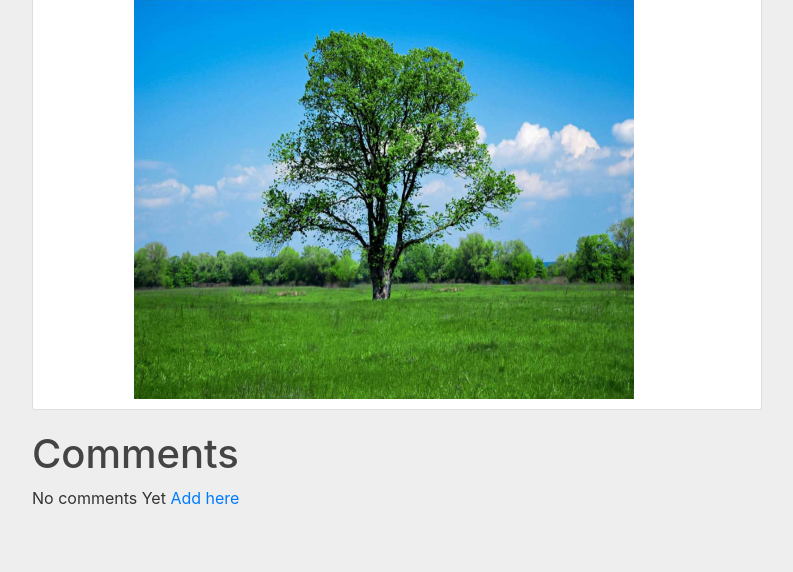
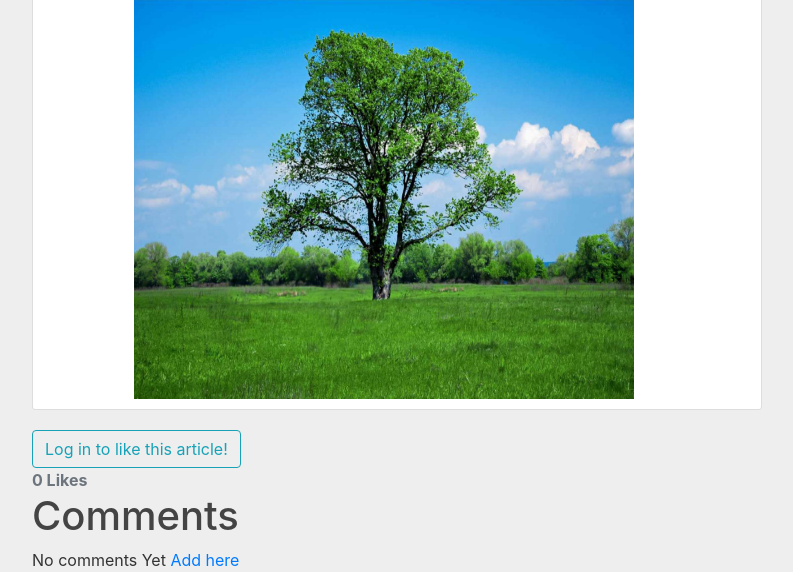
Before and after one commit to 119364951/FYPx, a Django app: page /greenpost/3/ in a window 1280 px wide. Shown: the part 472-1044 px from the top of the page, without its empty margins (53-846 px from the left). Before the commit the page ends 976 px from the top, so only its background shows below. Run offline with Django 4.2, Linux system fonts and the light colour scheme; data comes from the database, SQL or seed files in the repository; both versions use the stored data as it was after the commit; data that the repository does not hold is empty; some libraries are stand-ins or nearby versions.

Commit message:
IT6-Mk11

```diff
--- a/website/models.py
+++ b/website/models.py
@@ -18,7 +18,7 @@ class Posts(models.Model):
     # If User gets deleted their posts get removed too
     author = models.ForeignKey(User, on_delete=models.CASCADE)
     image = models.ImageField(default='/media/posts/default.jpg', upload_to='posts')
-#TBC
+    #Code derived "How to add Like/Unlike button to your Django Blog"
     likes = models.ManyToManyField(User, related_name='post_like')
 
     def number_of_likes(self):
@@ -32,6 +32,11 @@ class GreenPosts(models.Model):
     # If User gets deleted their posts get removed too
     author = models.ForeignKey(User, on_delete=models.CASCADE)
     image = models.ImageField(default='/media/posts/default.jpg', upload_to='posts')
+    #Code derived "How to add Like/Unlike button to your Django Blog"
+    likes = models.ManyToManyField(User, related_name='greenpost_like')
+
+    def number_of_likes(self):
+        return self.likes.count()
 
  #Code derived from "Build A Blog Comment Section - Django Blog #33" Timestamp 1:40
  #Code Derived from https://djangocentral.com/creating-comments-system-with-django/
--- a/website/templates/website/greenposts_detail.html
+++ b/website/templates/website/greenposts_detail.html
@@ -19,6 +19,23 @@
         <img src="{{ object.image.url}}" alt="{{ object.title }}" width="500" height="400" >
     </div>
     </article>
+
+<!-- Code derived "How to add Like/Unlike button to your Django Blog" -->
+<!-- LIKES -->
+    {% if user.is_authenticated %}
+        <form action="{% url 'greenpost_like' object.id %}" method="POST">
+         {% csrf_token %}
+
+    {% if post_is_liked %}
+         <button type="submit" name="greenpost_id" value="{{object.id}}" class="btn btn-info">Unlike</button>
+         {% else %}
+         <button type="submit" name="greenpost_id" value="{{object.id}}" class="btn btn-info">Like</button>
+            {% endif %}
+        </form>
+    {% else %}
+         <a class="btn btn-outline-info" href="{% url 'login' %}?next={{request.path}}">Log in to like this article!</a><br>
+        {% endif %}
+        <strong class="text-secondary">{{ number_of_likes }} Like{{ number_of_likes|pluralize }}</strong>
 
 <!-- Code derived from "Build a Blog Comment Section - Django Blog #33" Timestamp -->
 <!-- Code updated from "Post Blog Comments - Django Blog #33" Timestamp 8:18 -->
--- a/website/templates/website/home.html
+++ b/website/templates/website/home.html
@@ -20,7 +20,6 @@
     {% for posts in posts %}
     <article class="media content-section">
 <!-- "Code derived from Python Django Tutorial: Full-Featured Web App Part 9 - Update User Profile" Tiemstamp 24:06-->
-<!-- Not working -->
        <img class="rounded-circle article-img" src="{{ posts.author.profile.image.url }}">
     <div class="media-body">
         <div class="article-metadata">
--- a/website/urls.py
+++ b/website/urls.py
@@ -10,7 +10,8 @@ from .views import (PostListView, PostDetailView,
                     PostCommentView, GreenPostListView,
                     GreenUserPostListView, GreenPostDetailView,
                     PostsSearchView, GreenPostsSearchView,
-                    GreenPostCommentView, PostsLike)
+                    GreenPostCommentView, PostsLike,
+                    GreenPostsLike)
 
 # Derived from the video "Python Django Tutorial: Full-Featured Web App Part 2 - Applications and Routes" Timestamp 5:30 and 14:10
 # Updated derived from the video "Python Django Tutorial: Full-Featured Web App Part 10 - Create, Update, and Delete Posts" Timestamp 4:00, 18:35
@@ -24,6 +25,7 @@ urlpatterns = [
     path('post/<int:pk>/update/', PostUpdateView.as_view(), name='post-update'),
     path('post/<int:pk>/delete/', PostDeleteView.as_view(), name='post-delete'),
     path('post/<int:pk>/comments/', PostCommentView.as_view(), name='post-comment'),
+    # Code Derived from "How to add Like/Unlike button to your Django Blog"
     path('post-like/<int:pk>', views.PostsLike, name="post_like"),
 
     # Own code derived from the video "Python Django Tutorial: Full-Featured Web App Part 2 - Applications and Routes" Timestamp 5:30 and 14:10
@@ -31,11 +33,14 @@ urlpatterns = [
     path('alternatives/', PostListView.as_view(), name='website-alternatives'),
     # path('greenwashing/', views.greenwashing, name='website-greenwashing'),
     path('greenwashing/', GreenPostListView.as_view(), name='website-greenwashing'),
+    path('greenpost/<int:pk>/', GreenPostDetailView.as_view(), name='greenpost-detail'),
     path('greenuser/<str:username>', GreenUserPostListView.as_view(), name='greenuser-posts'),
-    path('greenpost/<int:pk>/', GreenPostDetailView.as_view(), name='greenpost-detail'),
+    #Code derived "How to add Like/Unlike button to your Django Blog"
     path('post/<int:pk>/comments/', GreenPostCommentView.as_view(), name='greenpost-comment'),
+    # Code Derived from "How to add Like/Unlike button to your Django Blog"
+    path('greenpost-like/<int:pk>', views.GreenPostsLike, name="greenpost_like"),
 
-#Code Derived from "create a basic search in django" Timestamp 4:00
+    #Code Derived from "create a basic search in django" Timestamp 4:00
     path('search-posts/', views.PostsSearchView.as_view(), name='search-posts'),
     path('search-greenposts/', views.GreenPostsSearchView.as_view(), name='greensearch-posts')
 ]
--- a/website/views.py
+++ b/website/views.py
@@ -59,7 +59,7 @@ class PostListView(ListView):
 # Code derived from video "Python Django Tutorial: Full-Featured Web App Part 11 - Pagination" Timestamp 8:40
     paginate_by = 5
 
-#TBC
+#Code derived "How to add Like/Unlike button to your Django Blog"
 def PostsLike(request, pk):
     post = get_object_or_404(Posts, id=request.POST.get('post_id'))
     if post.likes.filter(id=request.user.id).exists():
@@ -86,7 +86,7 @@ class UserPostListView(ListView):
 class PostDetailView(DetailView):
     model = Posts
 
-    #TBC
+    #Code derived "How to add Like/Unlike button to your Django Blog"
     def get_context_data(self, **kwargs):
         data = super().get_context_data(**kwargs)
 
@@ -235,6 +235,28 @@ class GreenUserPostListView(ListView):
 class GreenPostDetailView(DetailView):
     model = GreenPosts
 
+    #Code derived "How to add Like/Unlike button to your Django Blog"
+    def get_context_data(self, **kwargs):
+        data = super().get_context_data(**kwargs)
+
+        likes_connected = get_object_or_404(GreenPosts, id=self.kwargs['pk'])
+        liked = False
+        if likes_connected.likes.filter(id=self.request.user.id).exists():
+            liked = True
+        data['number_of_likes'] = likes_connected.number_of_likes()
+        data['post_is_liked'] = liked
+        return data
+
+#Code derived "How to add Like/Unlike button to your Django Blog"
+def GreenPostsLike(request, pk):
+    post = get_object_or_404(GreenPosts, id=request.POST.get('greenpost_id'))
+    if post.likes.filter(id=request.user.id).exists():
+        post.likes.remove(request.user)
+    else:
+        post.likes.add(request.user)
+
+    return HttpResponseRedirect(reverse('greenpost-detail', args=[str(pk)]))
+
 class PostsSearchView(ListView):
     model = Posts
     template_name = 'website/alternatives.html'
```
Also changed, not shown: db.sqlite3, readme.txt, website/migrations/0016_greenposts_likes.py (added).
